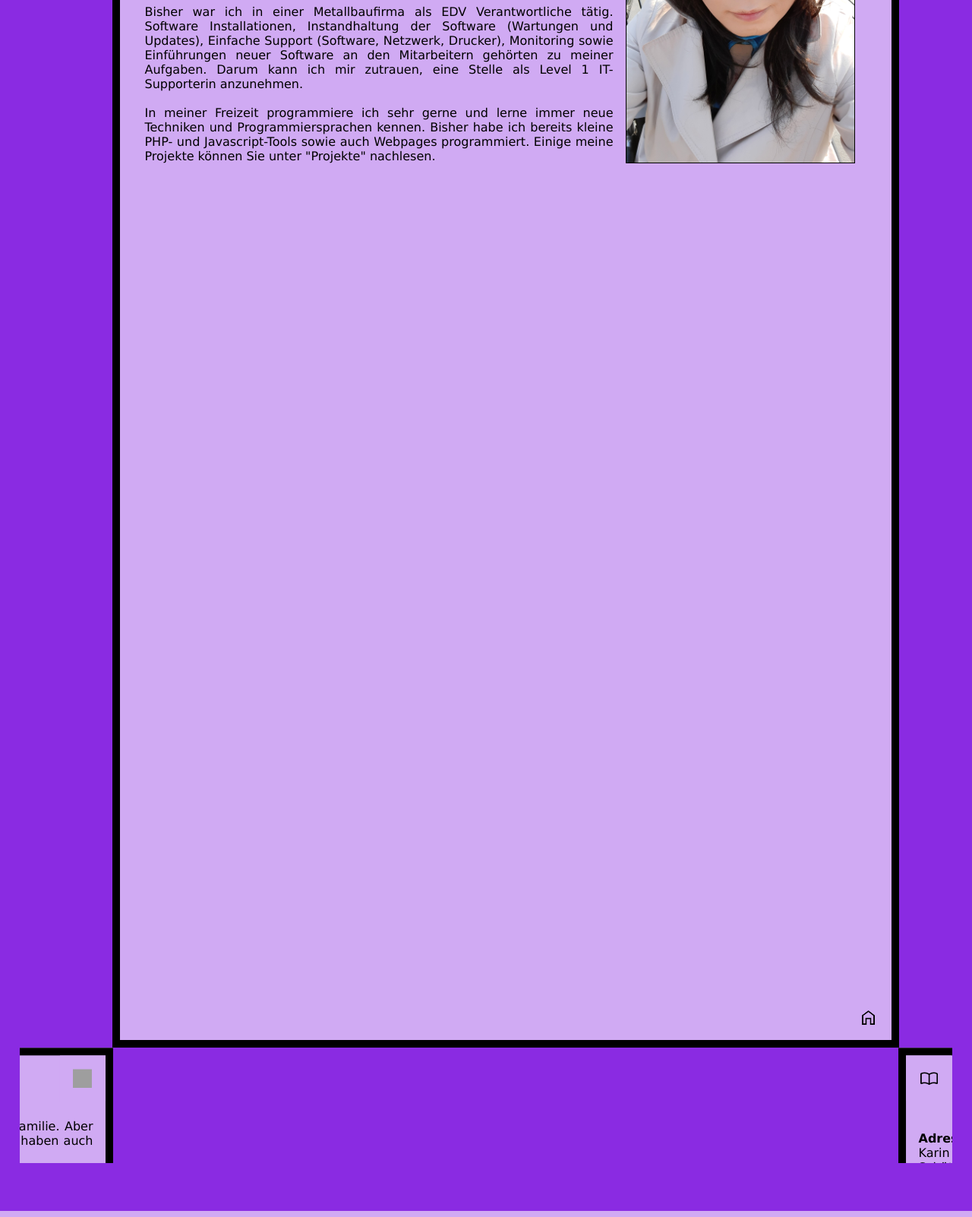
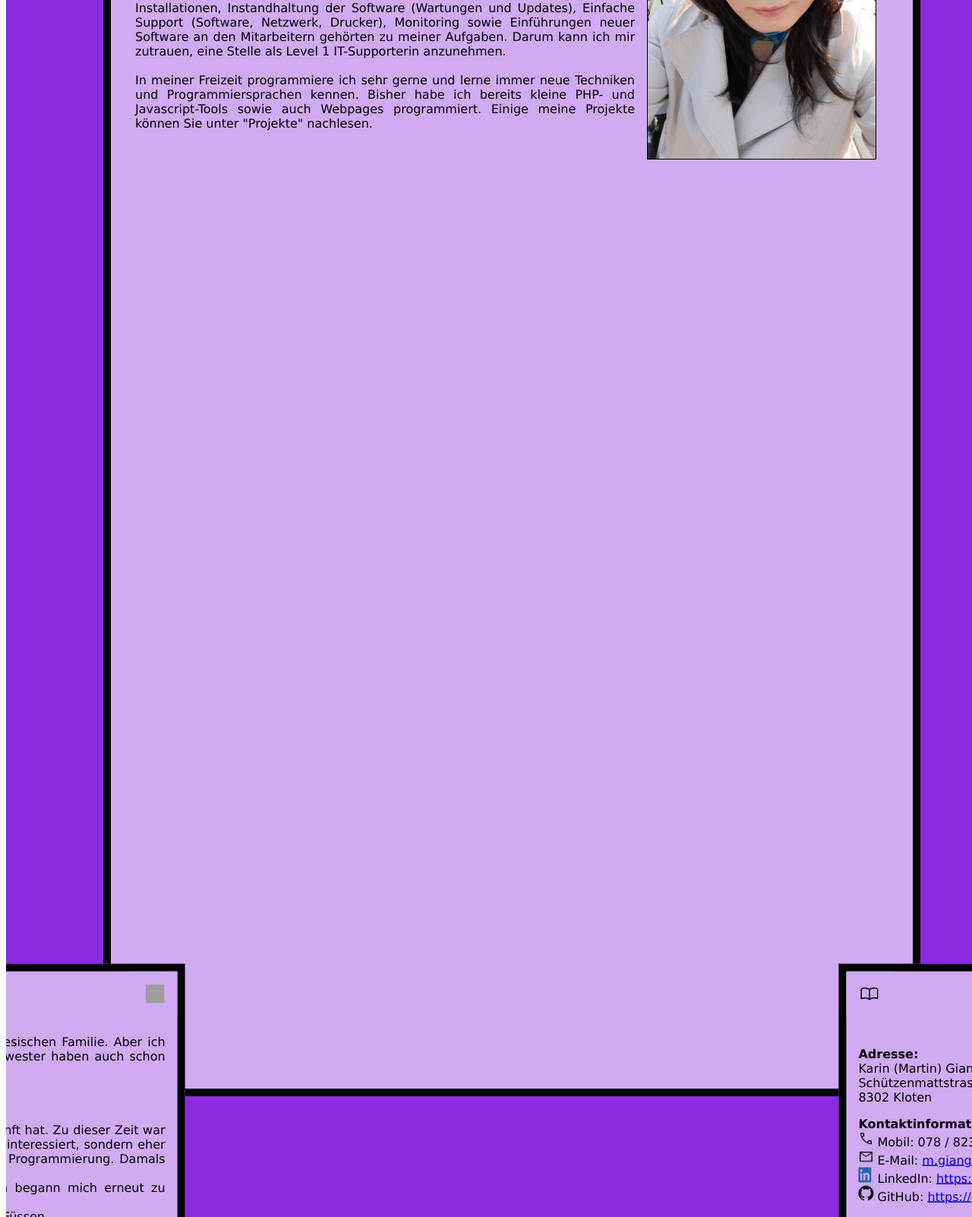
Before and after one commit to Carranya/homepage_v2, a PHP site: page / in a window 1280 px wide. Shown: the part 521-2123 px from the top of the page at 76% size. Run offline with PHP 8.4, Linux system fonts and the light colour scheme; grey boxes are pictures that could not be loaded.

Commit message:
create z-index

```diff
--- a/css/style.css
+++ b/css/style.css
@@ -5,16 +5,13 @@
 
 body {
     font-family: Verdana;
-    background-color: blueviolet;
 }
 
 .main {
     text-align: center;
     position: absolute;
-    top: 1%;
-    left: 2%;
-    width: 96%;
-    height: 96%;
+    width: 100%;
+    height: 100%;
     overflow: hidden;
     background-color: blueviolet;
 }
@@ -43,38 +40,46 @@ body {
 }
 
 .topleft {
-    transform: translate(-100%, -100%);
+    transform: translate(-90%, -90%);
+    z-index: 2;
 
 }
 
 .topright {
-    transform: translate(100%, -100%);
+    transform: translate(90%, -90%);
+    z-index: 2;
 }
 
 .bottomleft {
-    transform: translate(-100%, 100%);
+    transform: translate(-90%, 90%);
+    z-index: 2;
 }
 
 .bottomright {
-    transform: translate(100%, 100%);
+    transform: translate(90%, 90%);
+    z-index: 2;
 }
 
 /* Checked */
 
 .topleft-check:checked + .topleft {
     transform: translate(0, 0);
+    z-index: 1;
 }
 
 .topright-check:checked + .topright {
     transform: translate(0, 0);
+    z-index: 1;
 }
 
 .bottomleft-check:checked + .bottomleft {
     transform: translate(0, 0);
+    z-index: 1;
 }
 
 .bottomright-check:checked + .bottomright {
     transform: translate(0, 0);
+    z-index: 1;
 }
 
 /* Label */
```
